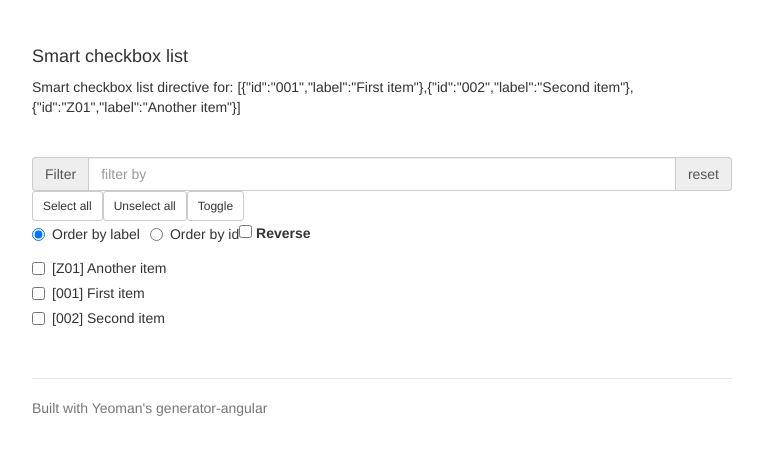
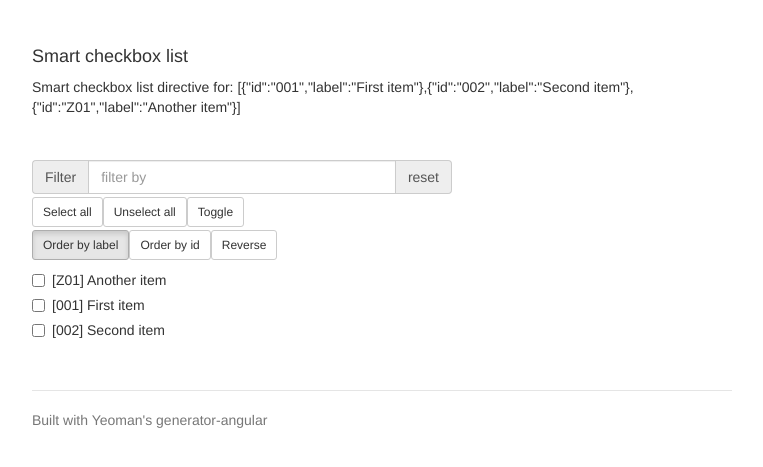
Before and after one commit to davidemoro/angularjs-smartcheckbox, a website: page app/index.html in a window 1280 px wide. Shown: the part 83-550 px from the top of the page, without its empty margins (258-1021 px from the left). Drawn offline with nearby package versions, Linux system fonts and the light colour scheme; files that its build step writes are made by us from their sources.

Commit message:
a bit of style

```diff
--- a/app/styles/smartcheckbox.css
+++ b/app/styles/smartcheckbox.css
@@ -4,3 +4,10 @@
 .selectedcontrols .badge {
     margin-left: 5px;
 }
+.smartcheckbox .input-group {
+    margin-top: 3px;
+    margin-bottom: 3px
+}
+.filtercontrols {
+    width: 60%;
+}
--- a/app/views/smartcheckbox.html
+++ b/app/views/smartcheckbox.html
@@ -14,16 +14,24 @@
   </div>
 
   <div class="input-group ordercontrols">
-    <label class="radio-inline">
-      <input type="radio" value="label" ng-model="orderby"> Order by label
-    </label>
-    <label class="radio-inline">
-      <input type="radio" value="id" ng-model="orderby"> Order by id
-    </label>
-    <label>
-      <input type="checkbox" ng-model="reverse" />
-      Reverse
-    </label>
+    <button ng-click="orderby = 'label'"
+            type="button"
+            class="orderby-label btn btn-default btn-sm"
+            ng-class="{active: orderby === 'label'}">
+        Order by label
+    </button>
+    <button ng-click="orderby = 'id'"
+            type="button"
+            class="orderby-id btn btn-default btn-sm"
+            ng-class="{active: orderby === 'id'}">
+        Order by id
+    </button>
+    <button ng-click="reverse = !reverse"
+        type="button"
+        class="orderby-reverse btn btn-default btn-sm"
+        ng-class="{active: reverse}">
+        Reverse
+    </button>
   </div>
 
   <div class="checkboxes">
```
